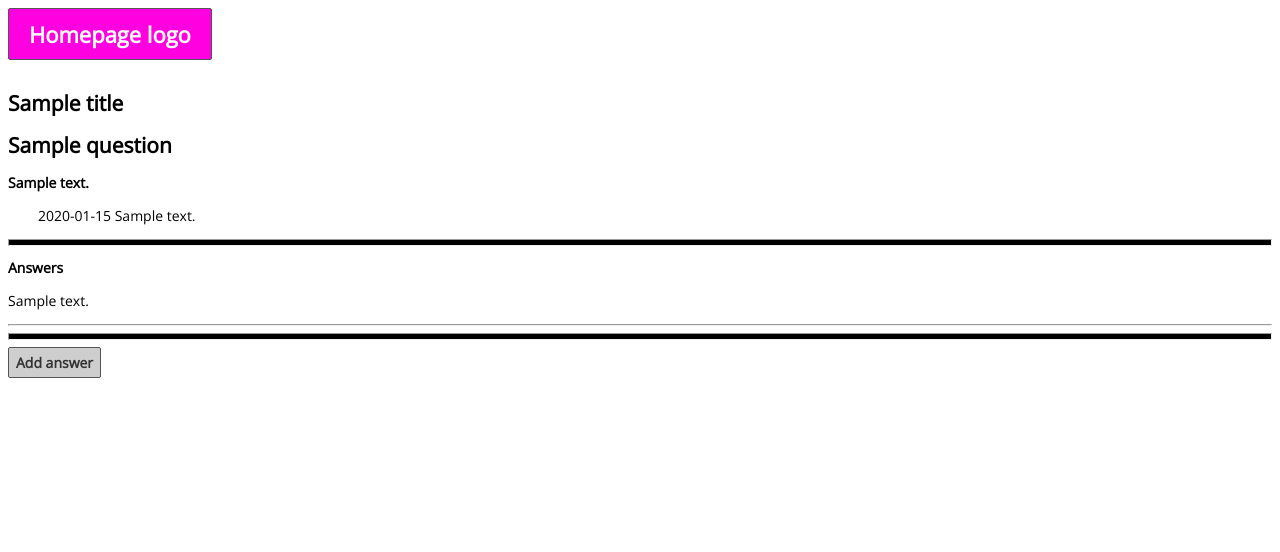
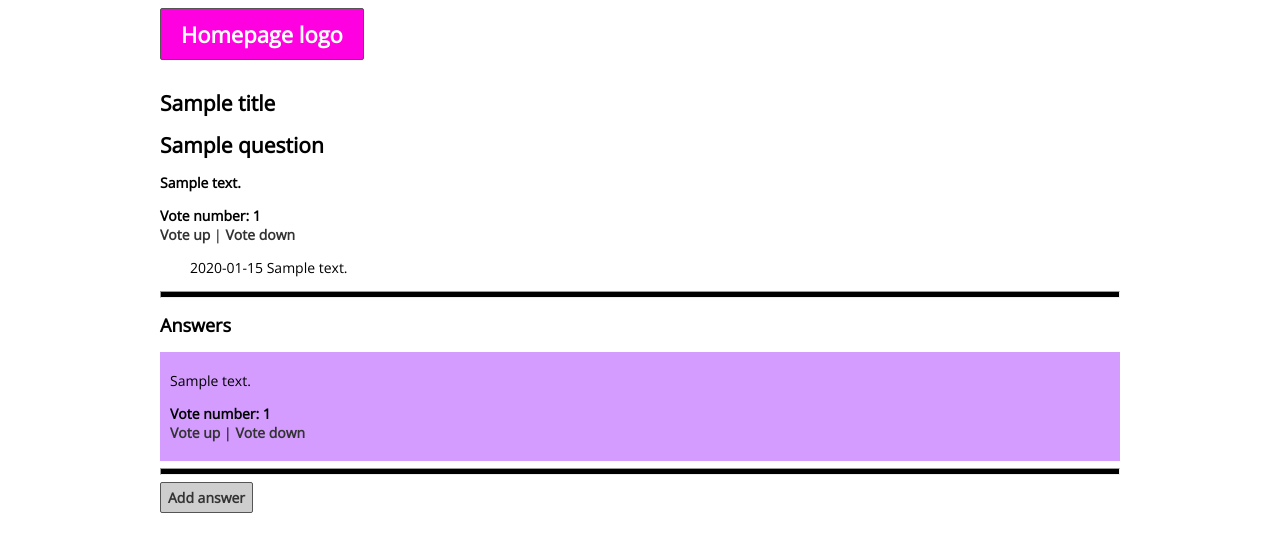
Before and after one commit to matCsikai/AskMate_part_2_BPHC, a Flask app: template templates/question_page.html in a window 1280 px wide. Shown: the top 552 px of the page. Run offline with Flask 2, Linux system fonts and the light colour scheme; the template is opened without the code that fills it: most values are stand-ins (such as "Sample title", 1, 10 or a date in 2020).

Commit message:
question vote part done

```diff
--- a/main.py
+++ b/main.py
@@ -34,6 +34,16 @@ def question_page(question_id):
     question_data = query.question(question_id)
     answer_data = query.answer(question_id)
     question_comment_data = query.question_comment(question_id)
+
+    # vote
+    current_question_vote = request.args.get('current_question_vote')
+    if request.args.get('vote') == "add":
+        query.update_vote(question_id, int(current_question_vote) + 1)
+        return redirect(url_for('question_page', question_id=question_id))
+    elif request.args.get('vote') == "remove":
+        query.update_vote(question_id, int(current_question_vote) - 1)
+        return redirect(url_for('question_page', question_id=question_id))
+
     return render_template('question_page.html', question_data=question_data,
                            answer_data=answer_data, question_comment_data=question_comment_data)
 
--- a/static/css/main.css
+++ b/static/css/main.css
@@ -5,6 +5,9 @@
 }
 h1 {
     font-size: 21px;
+}
+h2 {
+    font-size: 18px;
 }
 table {
     border: 2px solid #000;
@@ -63,3 +66,17 @@ a:hover {
     font-size: 22px;
     padding: 10px 20px
 }
+
+.container {
+    width: 960px;
+    margin: 0 auto;
+}
+.answers > div {
+    padding: 5px 10px
+}
+.answers > div:nth-child(1n+1) {
+    background-color: rgba(255, 0, 224, 0.39)
+}
+.answers > div:nth-child(2n+1) {
+    background-color: rgba(145, 0, 255, 0.39)
+}
--- a/templates/question_page.html
+++ b/templates/question_page.html
@@ -3,6 +3,8 @@
     {% for id, submisson_time, view_number, vote_number, title, message, image in question_data %}
         <h1> {{ title }}</h1>
         <p><b> {{ message }}</b></p>
+        <p><b>Vote number: {{ vote_number }}</b><br>
+        <a href="/question/{{ id }}?current_question_vote={{ vote_number }}&vote=add">Vote up</a> | <a href="/question/{{ id }}?current_question_vote={{ vote_number }}&vote=remove">Vote down</a> </p>
     {% endfor %}
 
     {% for submisson_time, message in question_comment_data %}
@@ -10,11 +12,20 @@
     {% endfor %}
 
     <hr style="height: 5px; background: #000">
-    <h2>Answers</h2>
-    {% for id, submisson_time, vote_number, question_id, message, image in answer_data %}
-        <p> {{ message }} </p>
-        <hr>
-    {% endfor %}
+    <div class="answers-container">
+        <h2>Answers</h2>
+        <div class="answers">
+
+            {% for id, submisson_time, vote_number, question_id, message, image in answer_data %}
+            <div>
+                <p> {{ message }} </p>
+                <p><b>Vote number: {{ vote_number }}</b><br>
+                <a href="">Vote up</a> | <a href="">Vote down</a> </p>
+            </div>
+            {% endfor %}
+        </div>
+    </div>
+
     <hr style="height: 5px; background: #000">
     <a href="/question/{{ question_data[0][0] }}/new-answer" class="button">Add answer</a>
 
```
Also changed, not shown: query.py (+9 -0 lines).
